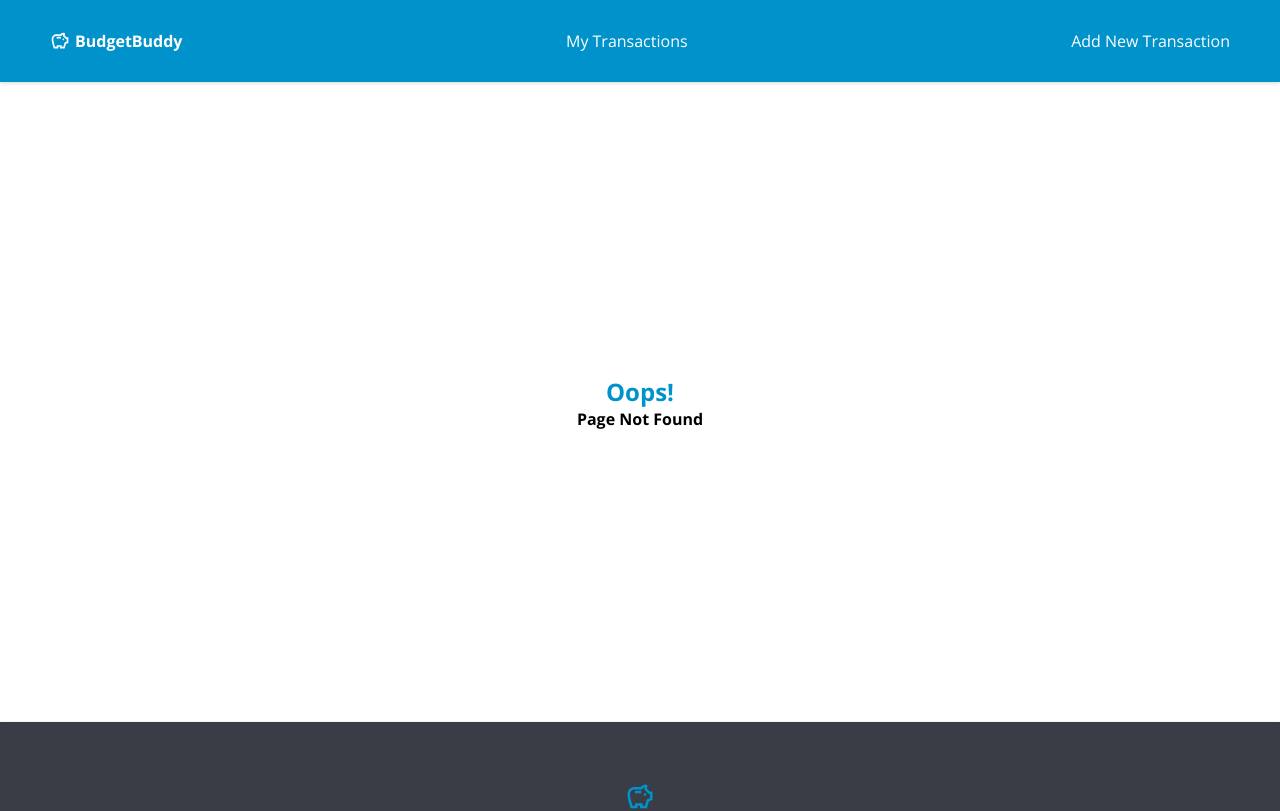
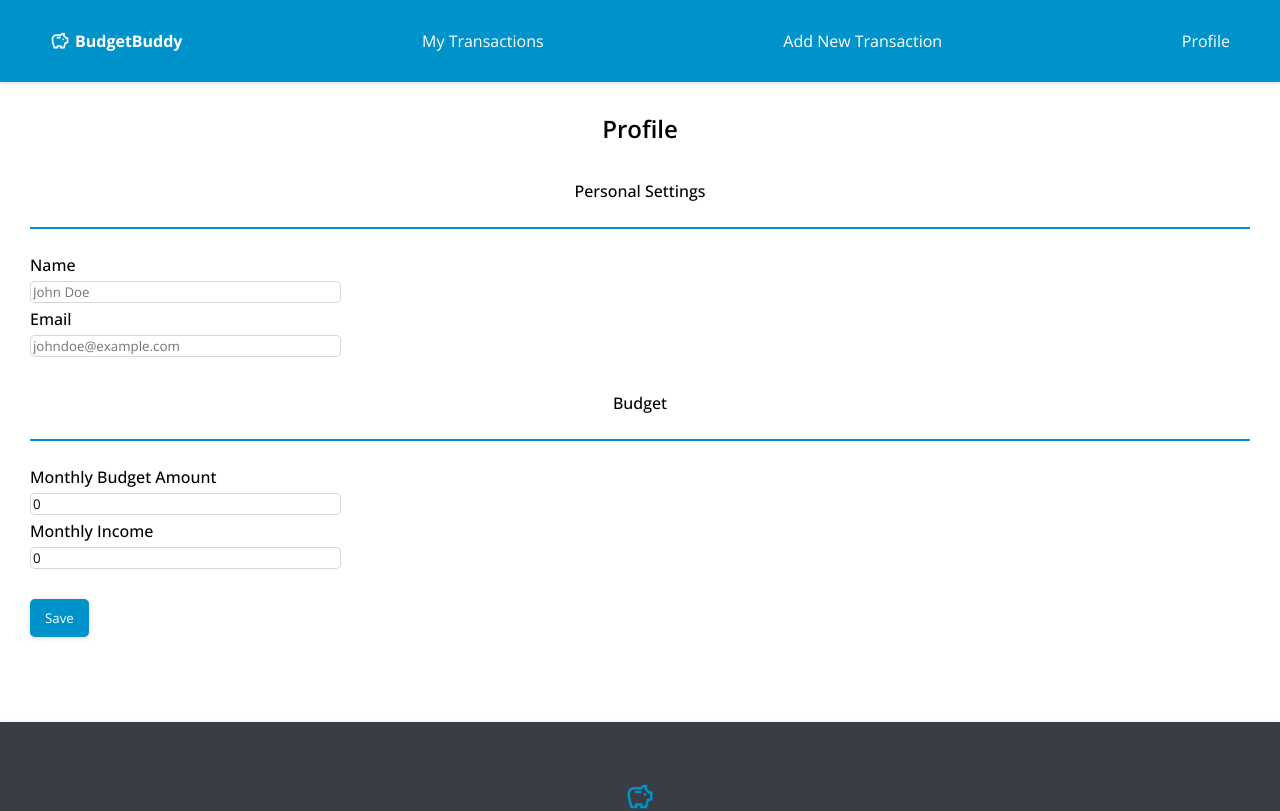
Before and after one commit to alexandra-perez/budget_app_frontend, a React (Vite) app: page /profile in a window 1280 px wide. Shown: the top 811 px of the page. Built offline with nearby package versions, Linux system fonts and the light colour scheme; no server answers.

Commit message:
Add profile form

```diff
--- a/src/App.jsx
+++ b/src/App.jsx
@@ -8,6 +8,7 @@ import Index from './Pages/Index/Index';
 import Show from './Pages/Show/Show';
 import New from './Pages/New/New';
 import Edit from './Pages/Edit/Edit';
+import Profile from './Components/Profile/Profile';
 import NotFound from './Pages/NotFound/NotFound';
 
 // Components
@@ -27,9 +28,10 @@ function App() {
           <Route path="/transactions/:id" element={<Show />} />
           <Route path="/new" element={<New />} />
           <Route path="/transactions/:id/edit" element={<Edit />} />
+          <Route path="/profile" element={<Profile />} />
           <Route path="/*" element={<NotFound />} />
         </Routes>
-        <Footer/>
+        <Footer />
       </Router>
     </>
   );
--- a/src/Components/Footer/Footer.jsx
+++ b/src/Components/Footer/Footer.jsx
@@ -21,13 +21,11 @@ export default function Footer() {
         <li>
           <h1>About</h1>
           <p>
-            <p>
-              BudgetBuddy is a comprehensive full stack React application,
-              developed using Express and Vite, designed to manage your budget
-              and transactions with ease. It supports full CRUD operations,
-              providing a seamless and efficient way to track and control your
-              financial activities.
-            </p>
+            BudgetBuddy is a comprehensive full stack React application,
+            developed using Express and Vite, designed to manage your budget and
+            transactions with ease. It supports full CRUD operations, providing
+            a seamless and efficient way to track and control your financial
+            activities.
           </p>
         </li>
         {/* Contact */}
@@ -37,16 +35,16 @@ export default function Footer() {
             <p>Alexandra Perez</p>
             <p>Full Stack Developer</p>
             <a href="https://github.com/alexandra-perez" target="_blank">
-              <i class="fa-brands fa-github"></i>
+              <i className="fa-brands fa-github"></i>
             </a>
             <a
               href="https://www.linkedin.com/in/ap-alexandraperez/"
               target="_blank"
             >
-              <i class="fa-brands fa-linkedin-in"></i>
+              <i className="fa-brands fa-linkedin-in"></i>
             </a>
             <a href="mailto:alexandraperezny@gmail.com">
-              <i class="fa-solid fa-at"></i>
+              <i className="fa-solid fa-at"></i>
             </a>
           </div>
         </li>
--- a/src/Components/Footer/Footer.scss
+++ b/src/Components/Footer/Footer.scss
@@ -6,11 +6,6 @@
 
     .logo {
         text-align: center;
-        margin: 20px 0px;
-    }
-
-    hr {
-        border: 0.5px solid #6b727e;
         margin: 20px 0px;
     }
 
--- a/src/Components/Nav/Nav.jsx
+++ b/src/Components/Nav/Nav.jsx
@@ -28,6 +28,8 @@ export default function Nav() {
         <Link to="/new">
           <li>Add New Transaction</li>
         </Link>
+        <Link to="/profile">
+        <li>Profile</li></Link>
       </ul>
     </nav>
   );
--- /dev/null
+++ b/src/Components/Profile/Profile.jsx
@@ -0,0 +1,73 @@
+import { useState } from 'react';
+import './Profile.scss';
+
+export default function Profile() {
+  const [user, setUser] = useState({
+    name: '',
+    email: '',
+    monthlyBudget: 0,
+    monthlyIncome: 0,
+  });
+
+  function handleTextChange(e) {
+    setUser({ ...user, [e.target.id]: e.target.value });
+  }
+
+  function handleSubmit(e) {
+    e.preventDefault();
+    console.log(user);
+  }
+
+  return (
+    <div className="Profile">
+      <h1>Profile</h1>
+      <form onSubmit={handleSubmit}>
+        <fieldset>
+          <legend>Personal Settings</legend>
+          <hr />
+          <label htmlFor="name">Name</label>
+          <input
+            type="text"
+            name="name"
+            id="name"
+            placeholder="John Doe"
+            autoComplete="off"
+            onChange={handleTextChange}
+            value={user.name}
+          />
+          <label htmlFor="email">Email</label>
+          <input
+            type="email"
+            name="email"
+            id="email"
+            placeholder="johndoe@example.com"
+            autoComplete="off"
+            onChange={handleTextChange}
+            value={user.email}
+          />
+        </fieldset>
+        <fieldset>
+          <legend>Budget</legend>
+          <hr />
+          <label htmlFor="monthlyBudget">Monthly Budget Amount</label>
+          <input
+            type="number"
+            name="monthlyBudget"
+            id="monthlyBudget"
+            onChange={handleTextChange}
+            value={user.monthlyBudget}
+          />
+          <label htmlFor="monthlyIncome">Monthly Income</label>
+          <input
+            type="number"
+            name="monthlyIncome"
+            id="monthlyIncome"
+            onChange={handleTextChange}
+            value={user.monthlyIncome}
+          />
+        </fieldset>
+        <button onClick={handleSubmit}>Save</button>
+      </form>
+    </div>
+  );
+}
--- /dev/null
+++ b/src/Components/Profile/Profile.scss
@@ -0,0 +1,32 @@
+.Profile {
+    height: 80vh;
+    padding: 30px;
+
+    h1 {
+        text-align: center;
+        font-size: 24px;
+        font-weight: 600;
+    }
+
+
+    fieldset {
+        margin: 30px 0px;
+    }
+
+    legend {
+        text-align: center;
+    }
+
+    label,
+    legend {
+        font-weight: 500;
+    }
+
+    hr {
+        border: 1px solid #0192CA;
+    }
+
+    input {
+        width: 25%;
+    }
+}
--- /dev/null
+++ b/src/Pages/ProfilePg/ProfilePg.jsx
@@ -0,0 +1,6 @@
+import Profile from '../../Components/Profile/Profile';
+import './ProfilePg.scss';
+
+export default function ProfilePg() {
+  return <Profile />;
+}
--- a/src/index.css
+++ b/src/index.css
@@ -118,11 +118,32 @@ button:hover {
   cursor: pointer;
 }
 
+form {
+  line-height: 2rem;
+}
+
+fieldset {
+  margin: 30px 0px;
+}
+
+legend {
+  text-align: center;
+}
+
+label,
+legend {
+  font-weight: 500;
+}
+
 input {
   display: block;
   width: 50%;
   border: 1px solid rgba(0, 0, 0, 0.16);
   border-radius: 5px;
-    /* box-shadow: rgba(0, 0, 0, 0.16) 0px 1px 4px; */
+  /* box-shadow: rgba(0, 0, 0, 0.16) 0px 1px 4px; */
+}
 
+hr {
+  border: 0.5px solid #6b727e;
+  margin: 20px 0px;
 }
```
Also changed, not shown: src/Pages/ProfilePg/ProfilePg.scss (added).
